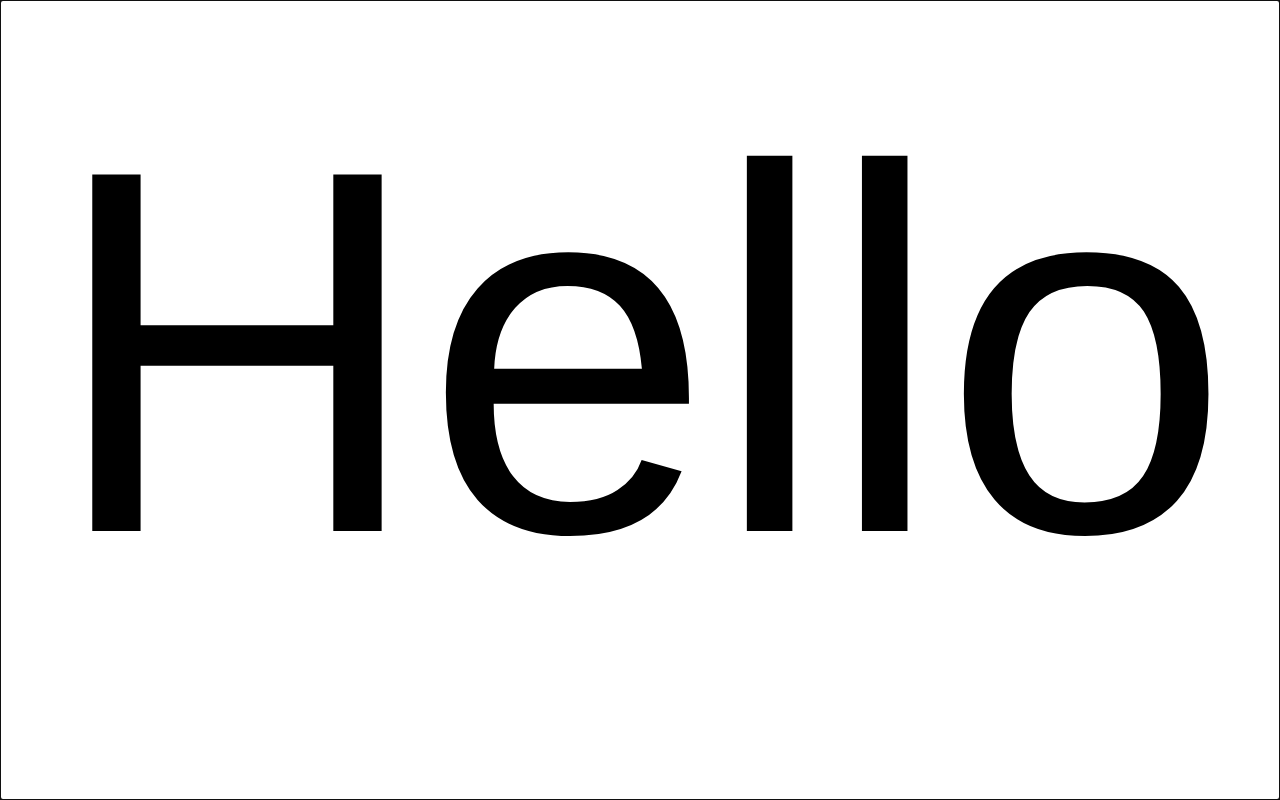
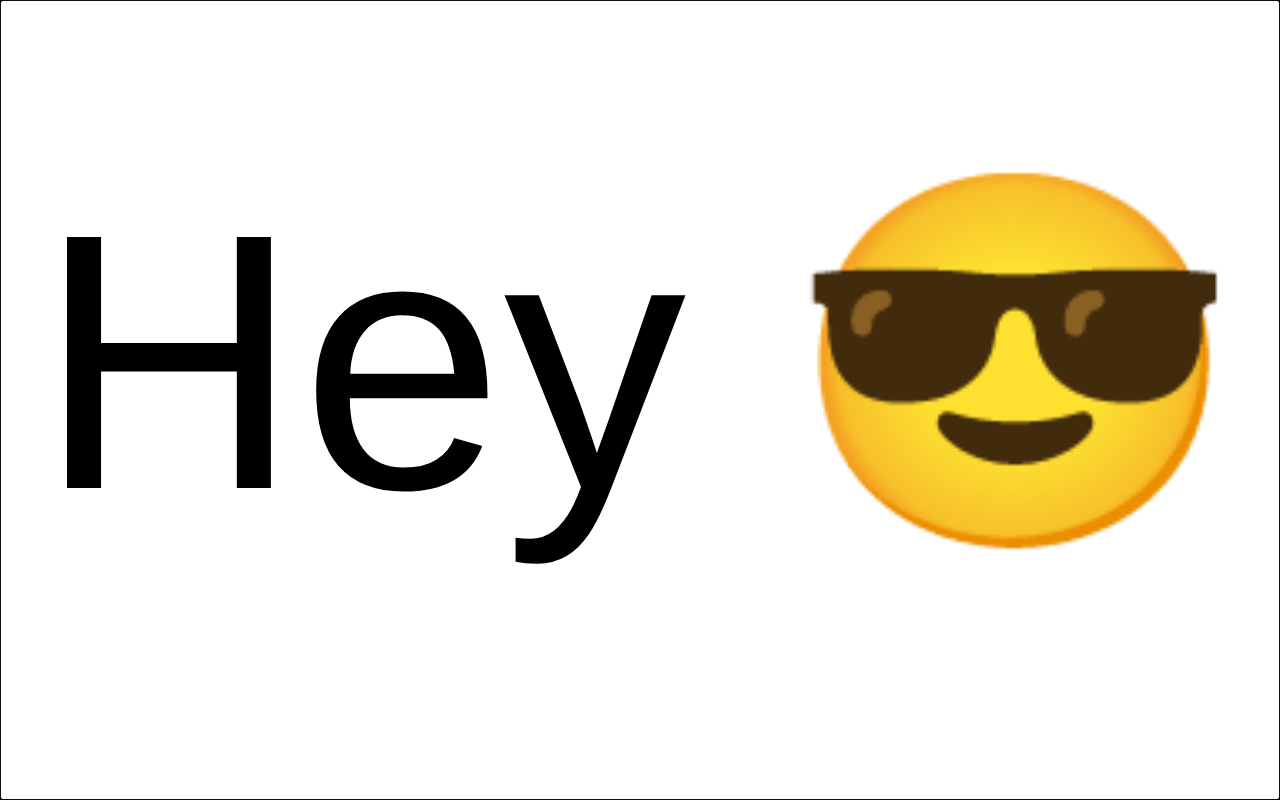
Before and after one commit to littlechintw/screen-message, a plain HTML site: page index.html in a window 1280 px wide. Drawn offline with Linux system fonts and the light colour scheme.

Commit message:
Update index.html

```diff
--- a/index.html
+++ b/index.html
@@ -2,7 +2,7 @@
 <html>
 
 <head>
-<title>Screen Message</title>
+<title>Screen Message - LC</title>
 <meta name="viewport" content="width=device-width, initial-scale=1, user-scalable=no">
 <meta name="apple-mobile-web-app-capable" content="yes">
 <meta name="format-detection" content="telephone=no">
@@ -10,7 +10,7 @@
 <meta name="description" content="Online Screen Message Tool">
 <script src="/index.js"></script></head>
 <body onload="init()" onhashchange="parseHash()" onresize="adjust()">
-<textarea id="textarea" onKeyUp="adjust()" onpaste="adjust()" oninput="adjust()">Hello</textarea>
+<textarea id="textarea" onKeyUp="adjust()" onpaste="adjust()" oninput="adjust()">Hey 😎</textarea>
 <span id="test"></span>
 <script type="text/javascript">
 			function adjust() {
```
